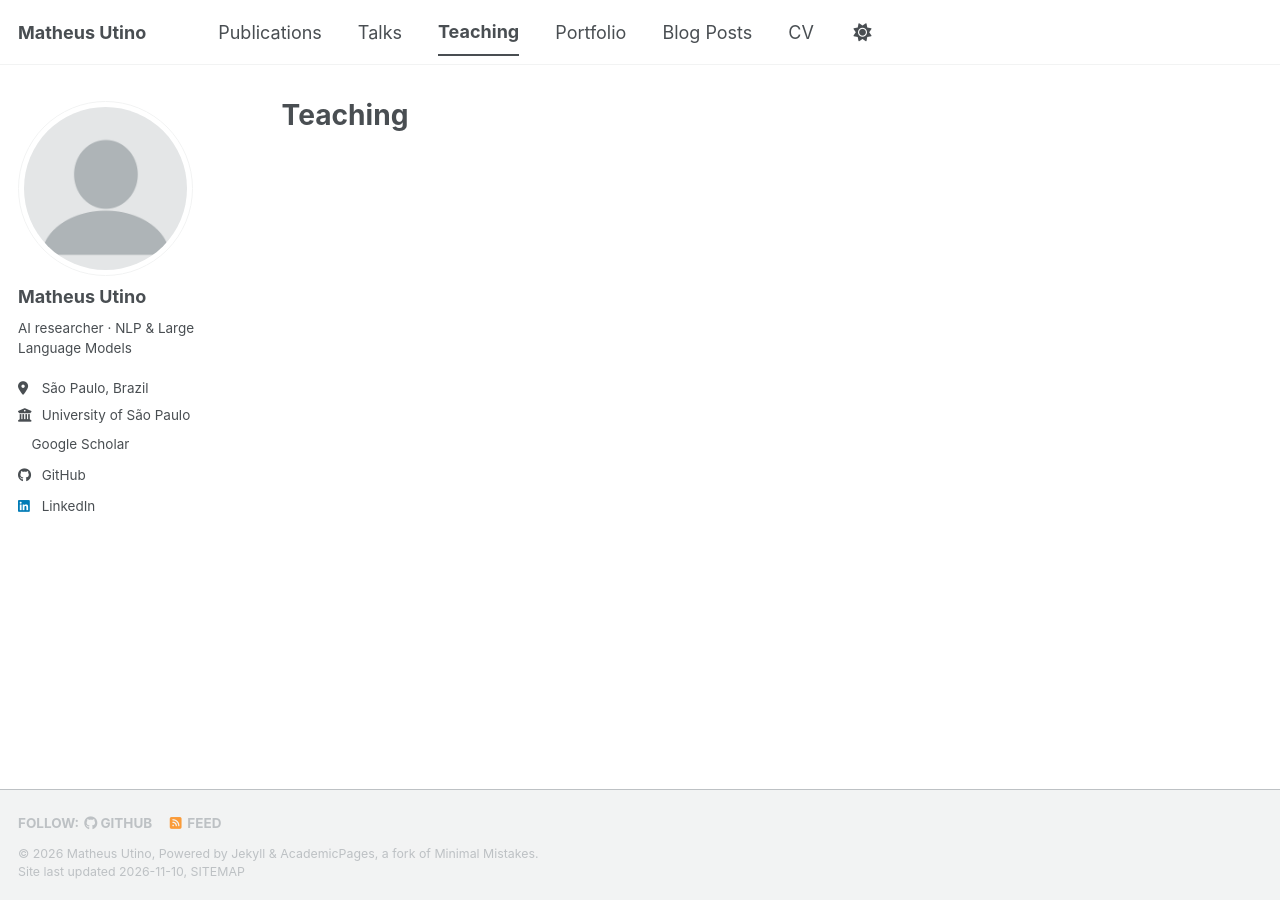
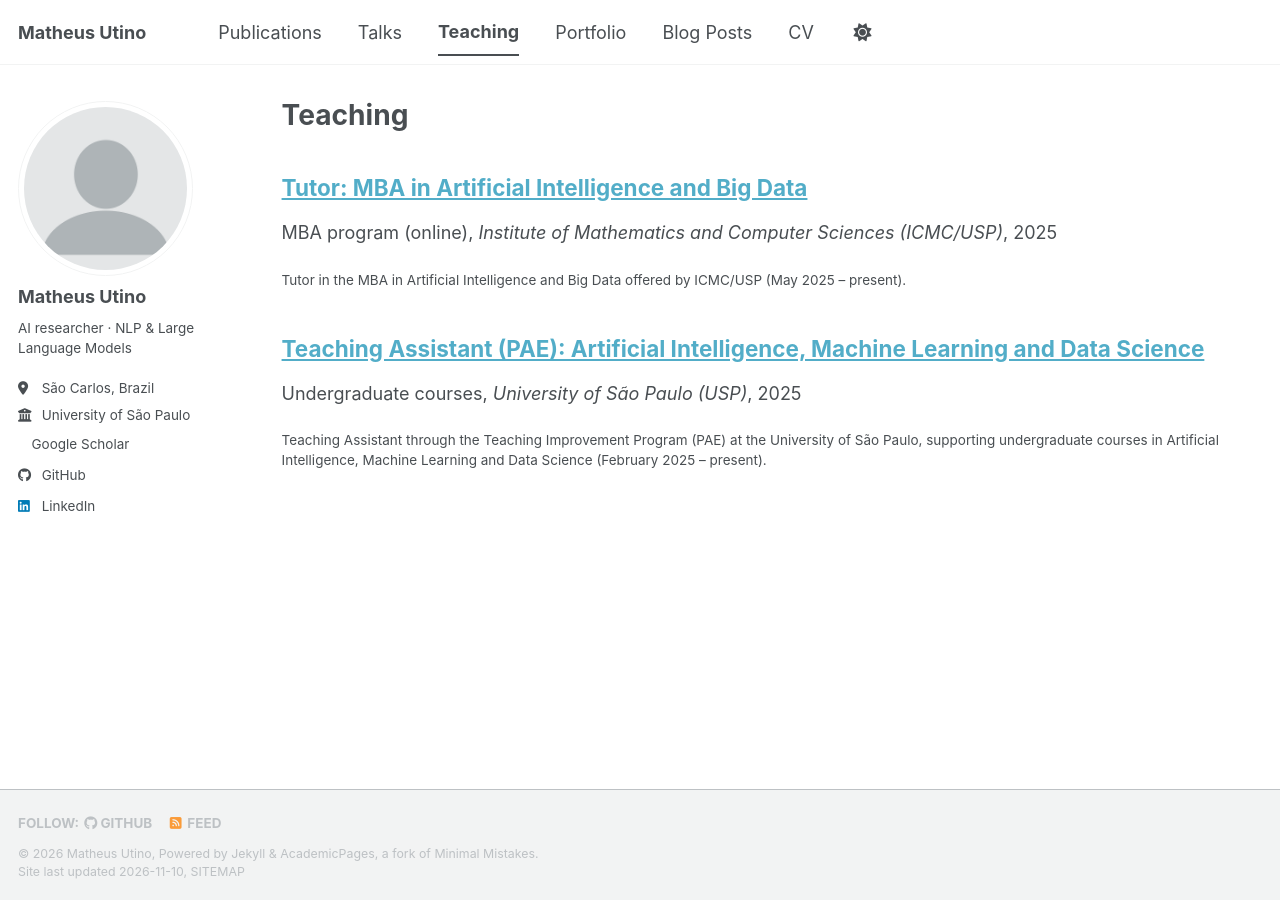
Before and after one commit to Matheusutino/matheusutino.github.io, a Jekyll site: the page built from _pages/teaching.html, in a window 1280 px wide. Built offline with Jekyll 4.4.1, drawn with Linux system fonts in a browser that asks for light colours; a script bundle is joined from its source files by our own code; a style sheet for code colours, icons or effects is not loaded.

Commit message:
Add work experience, teaching and service from LinkedIn
Co-Authored-By: Claude Opus 5.5 <noreply@anthropic.com>

```diff
--- a/_config.yml
+++ b/_config.yml
@@ -27,7 +27,7 @@ author:
   name             : "Matheus Utino"
   pronouns         : # example: "she/her"
   bio              : "AI researcher · NLP & Large Language Models"
-  location         : "São Paulo, Brazil"
+  location         : "São Carlos, Brazil"
   employer         : "University of São Paulo"
   uri              : # URL
   email            :
--- a/_pages/cv.md
+++ b/_pages/cv.md
@@ -8,6 +8,34 @@ redirect_from:
 ---
 
 {% include base_path %}
+
+Work experience
+======
+* **Tutor**, MBA in Artificial Intelligence and Big Data (ICMC/USP), May 2025 – present, remote
+  * Tutoring in Text Mining, Neural Networks and Deep Learning, and Data Science, Machine Learning and Data Mining
+  * Member of undergraduate thesis (TCC) examination committees
+
+* **Teaching Assistant (PAE)**, University of São Paulo, Feb 2025 – present, São Carlos
+  * Artificial Intelligence; Applications of Artificial Intelligence; Data Science Practice III; Applications of Machine Learning and Data Mining
+
+* **Junior Data Scientist**, Wikki Brasil, Apr 2024 – Nov 2024, remote
+  * Prompt engineering and LLMs to automate report generation and data classification
+  * Fine-tuning models to improve accuracy and streamlining data processing workflows
+
+* **Web Developer (intern)**, We On Eletrônicos, Oct 2023 – Dec 2023, remote
+  * Migrated part of a relational database to a non-relational one and legacy JavaScript to ES6
+  * Backend and frontend bug fixes (HTML, CSS, JavaScript, Node.js)
+
+* **Undergraduate Researcher**, University of São Paulo, Oct 2021 – Oct 2022, São Carlos (CNPq funding)
+  * *Semi-Supervised Learning in Event Networks for Risk Matrix Construction*: BERT representations with GraphSAGE and KNN to estimate risk occurrence probabilities from project incidents
+  * Resulted in the paper *Learning Risk Matrix from Textual Data through Graph Neural Networks* (Humanities and Social Sciences Communications)
+
+Skills
+======
+* Natural Language Processing, Large Language Models, prompt engineering and fine-tuning
+* Machine Learning, Deep Learning, Graph Neural Networks, Data Mining
+* Python, Pandas, NumPy, Scikit-learn, Sentence Transformers, NetworkX
+* HTML, CSS, JavaScript, Node.js
 
 Publications
 ======
@@ -26,3 +54,10 @@ Teaching
   <ul>{% for post in site.teaching reversed %}
     {% include archive-single-cv.html %}
   {% endfor %}</ul>
+
+
+Service and leadership
+======
+* **Member of the course board**, SAEComp (Academic Secretariat for Computer Engineering, USP São Carlos), Apr 2020 – Jan 2022
+  * Managed the student mentoring program during freshman orientation and helped organize academic events
+* Undergraduate thesis (TCC) examination committees, MBA in AI and Big Data (ICMC/USP)
--- /dev/null
+++ b/_teaching/2025-02-pae-teaching-assistant.md
@@ -0,0 +1,20 @@
+---
+title: "Teaching Assistant (PAE): Artificial Intelligence, Machine Learning and Data Science"
+collection: teaching
+type: "Undergraduate courses"
+permalink: /teaching/2025-pae-teaching-assistant
+venue: "University of São Paulo (USP)"
+date: 2025-02-01
+location: "São Carlos, Brazil"
+---
+
+Teaching Assistant through the Teaching Improvement Program (PAE) at the University of São Paulo, supporting undergraduate courses in Artificial Intelligence, Machine Learning and Data Science (February 2025 – present).
+
+Courses
+------
+* Artificial Intelligence (volunteer PAE internship)
+* Applications of Artificial Intelligence
+* Data Science Practice III
+* Applications of Machine Learning and Data Mining
+
+Activities include supporting students, developing and reviewing practical assignments, assisting with project-based learning, and providing guidance on Artificial Intelligence, Machine Learning, Data Mining and Data Science.
--- /dev/null
+++ b/_teaching/2025-05-mba-tutor.md
@@ -0,0 +1,19 @@
+---
+title: "Tutor: MBA in Artificial Intelligence and Big Data"
+collection: teaching
+type: "MBA program (online)"
+permalink: /teaching/2025-mba-ai-big-data-tutor
+venue: "Institute of Mathematics and Computer Sciences (ICMC/USP)"
+date: 2025-05-01
+location: "Remote"
+---
+
+Tutor in the MBA in Artificial Intelligence and Big Data offered by ICMC/USP (May 2025 – present).
+
+Courses
+------
+* Analytical Intelligence Using Text Mining (2 editions)
+* Neural Networks and Deep Learning: Fundamentals (2 editions)
+* Data Science, Machine Learning, and Data Mining (1 edition)
+
+Responsibilities include supporting students through the online learning platform, providing technical and academic guidance, answering questions, moderating discussions, and assisting with practical applications of artificial intelligence, machine learning, text mining and deep learning. I have also served on undergraduate thesis (TCC) examination committees.
```
Also changed, not shown: _pages/about.md (+3 -1 lines), 1 other file.
